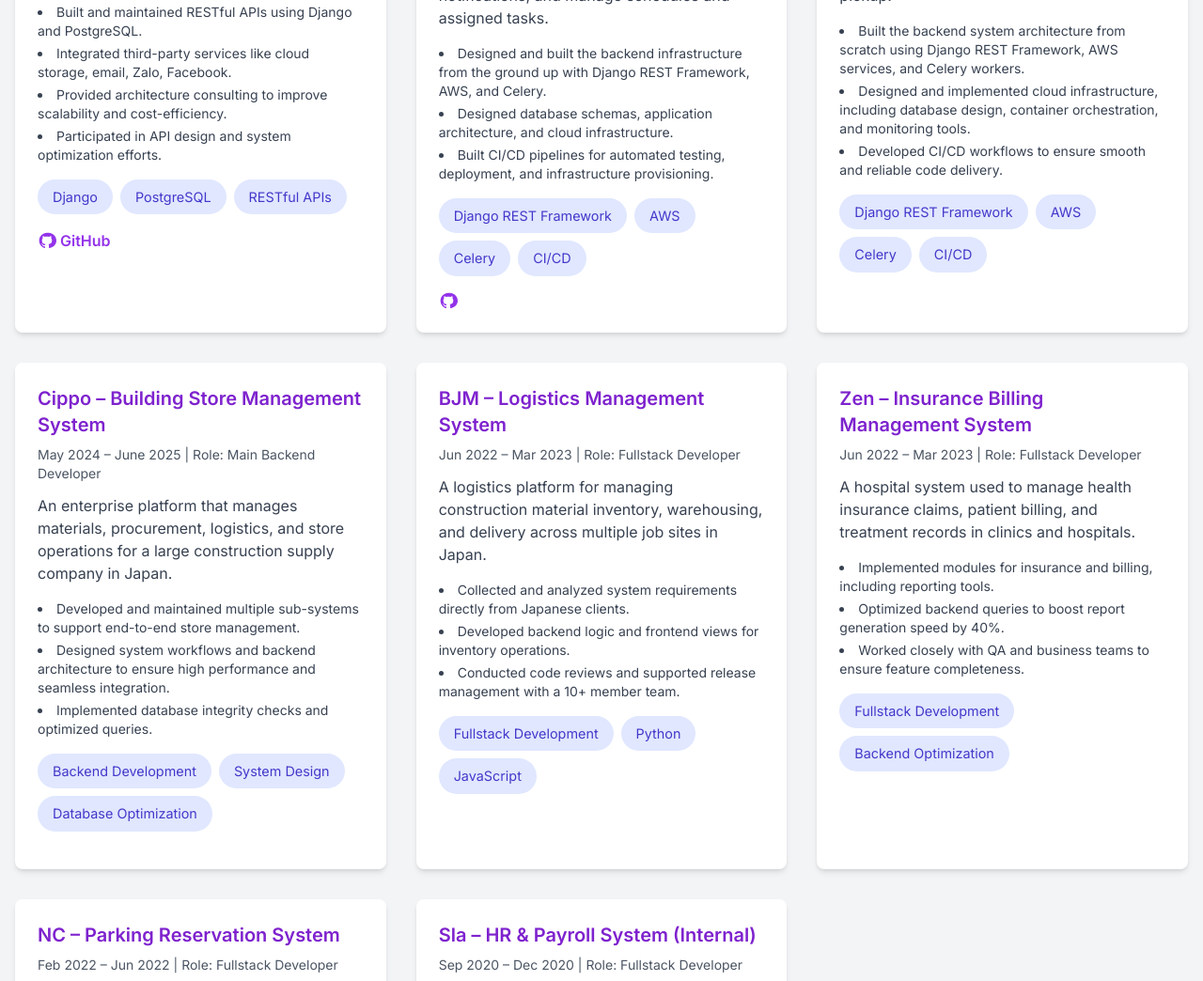
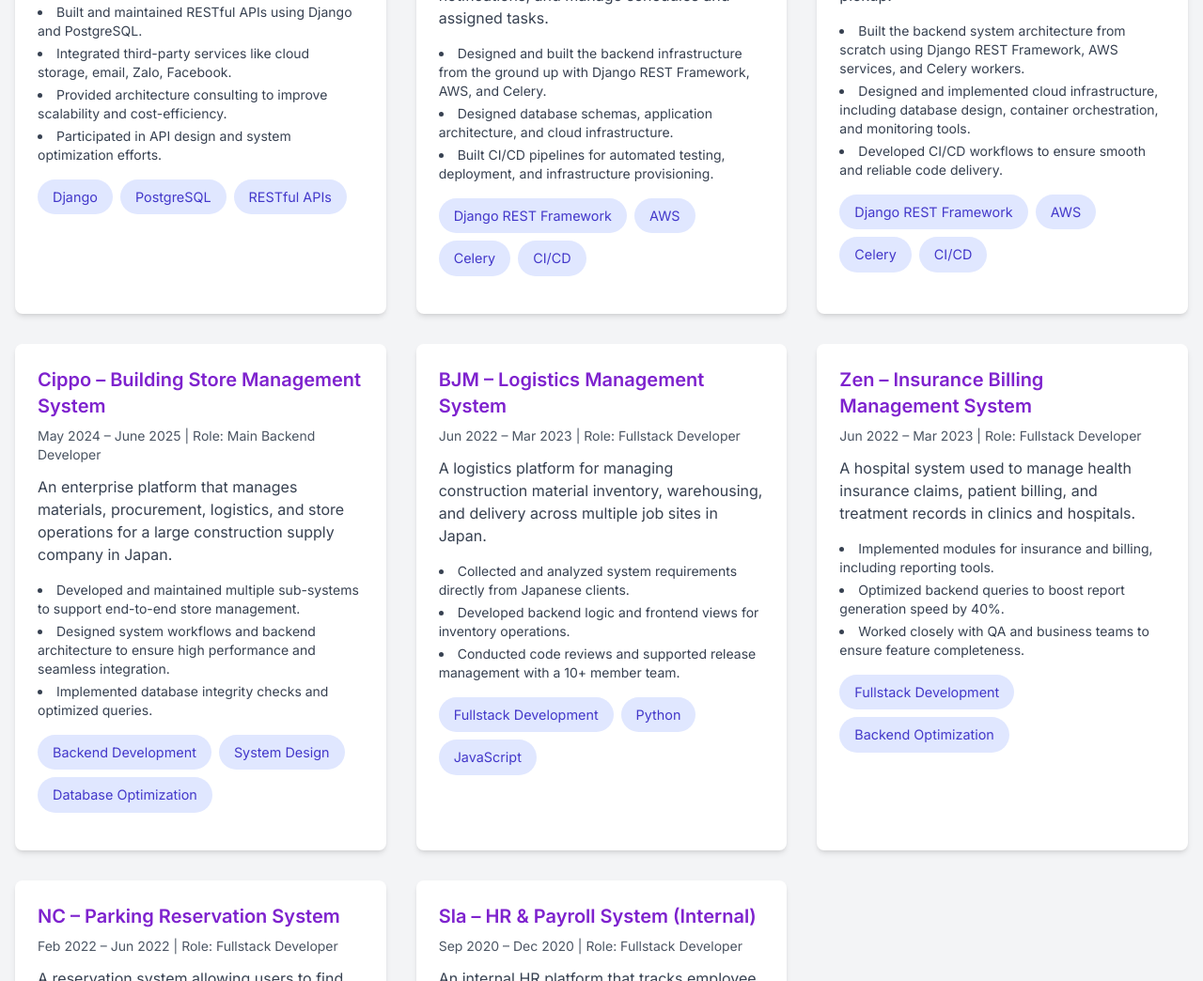
Before and after one commit to datdinh173011/datdinh173011.github.io, a website: page index.html in a window 1280 px wide. Shown: the part 3283-4327 px from the top of the page at 94% size. Drawn offline with nearby package versions, Linux system fonts and the light colour scheme.

Commit message:
Remove GitHub links from project cards in projects.html and index.html

```diff
--- a/index.html
+++ b/index.html
@@ -193,10 +193,6 @@
                         <span class="skill-tag">PostgreSQL</span>
                         <span class="skill-tag">RESTful APIs</span>
                     </div>
-                    <a href="" target="_blank" class="text-purple-600 hover:underline font-semibold flex items-center">
-                        <svg class="w-5 h-5 mr-1" fill="currentColor" viewBox="0 0 24 24"><path fill-rule="evenodd" d="M12 2C6.477 2 2 6.484 2 12.017c0 4.425 2.865 8.18 6.839 9.504.47.087.686-.208.686-.468 0-.23-.009-.845-.014-1.659-2.782.603-3.369-1.34-3.369-1.34-.454-1.156-1.11-1.464-1.11-1.464-.908-.62.069-.608.069-.608 1.004.07 1.532 1.03 1.532 1.03.89 1.529 2.336 1.088 2.903.832.09-.645.349-1.088.635-1.338-2.22-.253-4.555-1.11-4.555-4.943 0-1.09.39-1.984 1.03-2.682-.103-.253-.447-1.27.098-2.65 0 0 .84-.269 2.75 1.025.798-.222 1.64-.333 2.48-.337.84.004 1.682.115 2.48.337 1.91-1.294 2.75-1.025 2.75-1.025.546 1.38.202 2.397.099 2.65.64.698 1.029 1.592 1.029 2.682 0 3.842-2.339 4.686-4.566 4.935.359.309.678.92.678 1.855 0 1.338-.012 2.419-.012 2.747 0 .262.216.559.691.467C21.137 20.195 24 16.44 24 12.017 24 6.484 19.522 2 14 2h-2z" clip-rule="evenodd"/></svg>
-                        GitHub
-                    </a>
                 </div>
 
                 <!-- Project 2: Biske -->
@@ -215,10 +211,6 @@
                         <span class="skill-tag">Celery</span>
                         <span class="skill-tag">CI/CD</span>
                     </div>
-                    <a href="" target="_blank" class="text-purple-600 hover:underline font-semibold flex items-center">
-                        <svg class="w-5 h-5 mr-1" fill="currentColor" viewBox="0 0 24 24"><path fill-rule="evenodd" d="M12 2C6.477 2 2 6.484 2 12.017c0 4.425 2.865 8.18 6.839 9.504.47.087.686-.208.686-.468 0-.23-.009-.845-.014-1.659-2.782.603-3.369-1.34-3.369-1.34-.454-1.156-1.11-1.464-1.11-1.464-.908-.62.069-.608.069-.608 1.004.07 1.532 1.03 1.532 1.03.89 1.529 2.336 1.088 2.903.832.09-.645.349-1.088.635-1.338-2.22-.253-4.555-1.11-4.555-4.943 0-1.09.39-1.984 1.03-2.682-.103-.253-.447-1.27.098-2.65 0 0 .84-.269 2.75 1.025.798-.222 1.64-.333 2.48-.337.84.004 1.682.115 2.48.337 1.91-1.294 2.75-1.025 2.75-1.025.546 1.38.202 2.397.099 2.65.64.698 1.029 1.592 1.029 2.682 0 3.842-2.339 4.686-4.566 4.935.359.309.678.92.678 1.855 0 1.338-.012 2.419-.012 2.747 0 .262.216.559.691.467C21.137 20.195 24 16.44 24 12.017 24 6.484 19.522 2 14 2h-2z" clip-rule="evenodd"/></svg>
-
-                    </a>
                 </div>
 
                 <!-- Project 3: Locker -->
```
Also changed, not shown: components/projects.html (+0 -8 lines).
